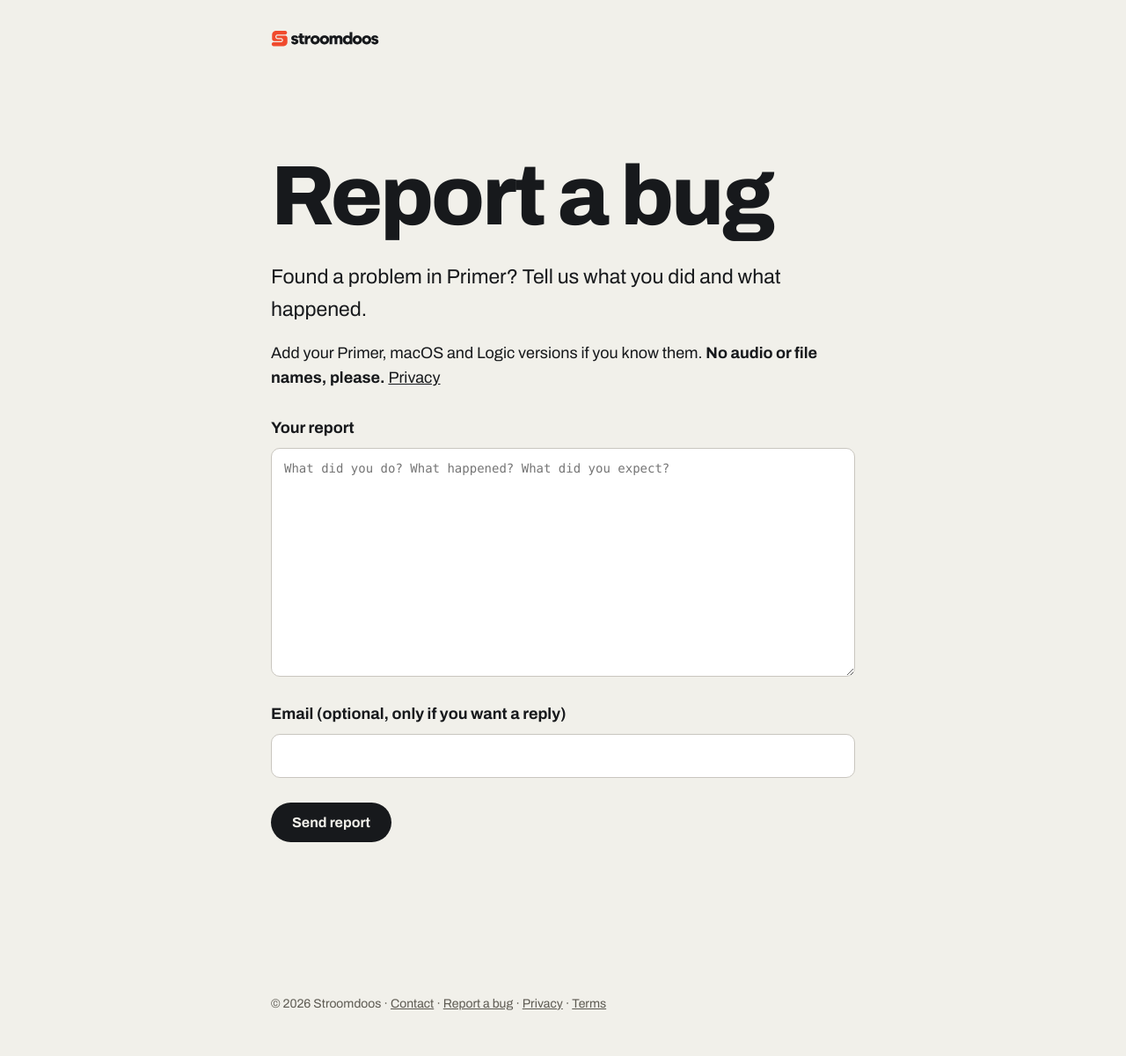
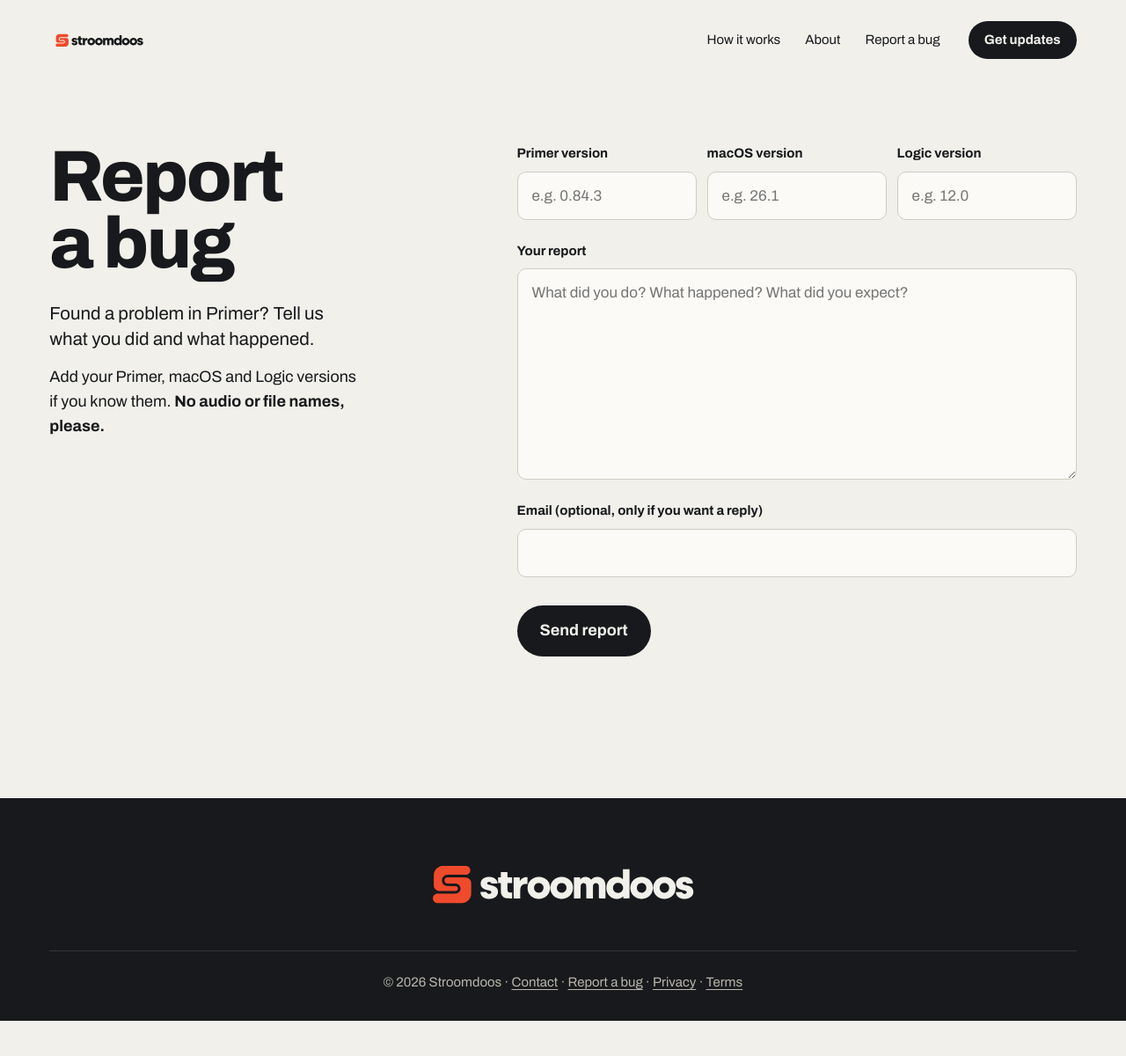
Before and after one commit to iucsola/stroomdoos, a plain HTML site: page bugreport.html in a window 1280 px wide. Shown: the whole page at 88% size. After the commit the page ends 1160 px from the top, so only its background shows below. Drawn offline with Linux system fonts and the light colour scheme.

Commit message:
Bug report: boxes for Primer, macOS and Logic version (sent at the top of the report), privacy link out; contact page redone with three large links; both pages share the home header and the dark footer; larger Stroomdoos name in the header
Co-Authored-By: Claude Opus 5.5 <noreply@anthropic.com>

```diff
--- a/bugreport.html
+++ b/bugreport.html
@@ -12,50 +12,57 @@
 <link rel="icon" type="image/svg+xml" href="/favicon.svg">
 <link rel="icon" type="image/png" sizes="32x32" href="/favicon-32.png">
 <link rel="apple-touch-icon" href="/apple-touch-icon.png">
+<link rel="preconnect" href="https://fonts.gstatic.com" crossorigin>
 <link rel="stylesheet" href="https://fonts.googleapis.com/css2?family=Archivo:wdth,wght@75..100,400..900&display=swap">
+<link rel="stylesheet" href="/site.css">
 <style>
-*{box-sizing:border-box}
-body{margin:0;background:#f1f0ea;color:#17191c;font:400 18px/1.6 Archivo,system-ui,sans-serif;-webkit-font-smoothing:antialiased}
-.wrap{max-width:760px;margin:0 auto;padding:0 clamp(20px,5vw,48px)}
-header{padding:26px 0}
-header img{display:block;height:30px;width:auto}
-h1{margin:clamp(48px,10vh,96px) 0 0;font-weight:800;font-stretch:75%;letter-spacing:-.03em;line-height:.95;font-size:clamp(48px,8vw,96px)}
-h2{margin:48px 0 0;font-weight:800;font-stretch:80%;letter-spacing:-.02em;font-size:28px;line-height:1.1}
-p{margin:16px 0 0;max-width:62ch}
-a{color:inherit}
-.lead{font-size:clamp(19px,1.8vw,23px);margin-top:28px}
-label{display:block;margin-top:28px;font-weight:700}
-input,textarea{display:block;width:100%;margin-top:8px;padding:12px 14px;border:1px solid #c9c6bf;border-radius:10px;background:#fff;font:400 16px/1.5 Archivo,system-ui,sans-serif;color:#17191c}
-textarea{min-height:260px;font-family:Menlo,Consolas,monospace;font-size:14px}
-button{margin-top:28px;padding:14px 24px;border:0;border-radius:999px;background:#17191c;color:#f1f0ea;font:700 16px Archivo,system-ui,sans-serif;cursor:pointer}
-button:disabled{opacity:.5;cursor:default}
-#status{margin-top:20px;font-weight:600;min-height:1.6em}
-.ok{color:#2e7d32}
-.err{color:#b43a32}
-footer{margin-top:96px;padding:28px 0 48px;font-size:14px;color:#5d5a52}
-/* Phones: links are at least 44 px to tap. */
-header a{display:inline-flex;align-items:center;min-height:44px}
-footer a{display:inline-block;padding:14px 6px;margin:-14px -6px}
+.bug{display:grid;grid-template-columns:minmax(0,5fr) minmax(0,7fr);gap:clamp(32px,6vw,112px);padding:clamp(48px,9vh,112px) 0 0;align-items:start}
+.bug h1{font-size:clamp(52px,6.4vw,96px)}
+.bug .lead{margin-top:28px;font-size:var(--t-lead);line-height:1.4;max-width:30ch}
+.bug .note{margin-top:16px;max-width:34ch}
+.bug form .field:first-child{margin-top:0}
+.bug .btn{margin-top:32px}
+#status{margin-top:20px;font-weight:700;min-height:1.6em}
+#status.err{color:#b43a32}
+@media (max-width:900px){.bug{grid-template-columns:1fr}}
 </style>
 </head>
 <body>
 <div class="wrap">
-<header><a href="/" aria-label="Stroomdoos home"><img src="/stroomdoos-woordmerk.svg" width="1600" height="389" alt="Stroomdoos"></a></header>
-<main>
+<header class="bar">
+  <a class="word" href="/" aria-label="Stroomdoos home"><img src="/stroomdoos-woordmerk-kop.svg" width="2172" height="724" alt="Stroomdoos"></a>
+  <nav class="links" aria-label="Main">
+    <a href="/#how">How it works</a><a href="/#about">About</a><a href="/bugreport">Report a bug</a>
+  </nav>
+  <a class="btn btn-small" href="/#updates">Get updates</a>
+</header>
+<main class="bug">
+<div>
 <h1>Report a bug</h1>
 <p class="lead">Found a problem in Primer? Tell us what you did and what happened.</p>
-<p>Add your Primer, macOS and Logic versions if you know them. <strong>No audio or file names, please.</strong> <a href="/privacy#bug-reports">Privacy</a></p>
+<p class="note">Add your Primer, macOS and Logic versions if you know them. <strong>No audio or file names, please.</strong></p>
+</div>
+<div>
 <form id="bug-form">
-<label for="report">Your report</label>
-<textarea id="report" name="report" required maxlength="51200" placeholder="What did you do? What happened? What did you expect?"></textarea>
-<label for="email">Email (optional, only if you want a reply)</label>
-<input id="email" name="email" type="email" autocomplete="email">
-<button id="send" type="submit">Send report</button>
+<div class="field-row">
+<label class="field"><span>Primer version</span><input id="v-primer" name="primer" maxlength="40" placeholder="e.g. 0.84.3" autocomplete="off"></label>
+<label class="field"><span>macOS version</span><input id="v-macos" name="macos" maxlength="40" placeholder="e.g. 26.1" autocomplete="off"></label>
+<label class="field"><span>Logic version</span><input id="v-logic" name="logic" maxlength="40" placeholder="e.g. 12.0" autocomplete="off"></label>
+</div>
+<label class="field"><span>Your report</span><textarea id="report" name="report" required maxlength="51000" placeholder="What did you do? What happened? What did you expect?"></textarea></label>
+<label class="field"><span>Email (optional, only if you want a reply)</span><input id="email" name="email" type="email" autocomplete="email"></label>
+<button class="btn" id="send" type="submit">Send report</button>
 </form>
 <p id="status" role="status"></p>
+</div>
 </main>
-<footer>© 2026 Stroomdoos · <a href="/contact">Contact</a> · <a href="/bugreport" target="_blank" rel="noopener">Report a bug</a> · <a href="/privacy">Privacy</a> · <a href="/terms">Terms</a></footer>
 </div>
+<footer class="foot foot-dark">
+  <div class="wrap">
+    <img class="foot-word" src="/stroomdoos-woordmerk-licht.svg" width="1916" height="466" alt="Stroomdoos">
+    <div class="foot-meta"><span>© 2026 Stroomdoos · <a href="/contact">Contact</a> · <a href="/bugreport">Report a bug</a> · <a href="/privacy">Privacy</a> · <a href="/terms">Terms</a></span></div>
+  </div>
+</footer>
 <script>
 const ENDPOINT = "https://primer-bugreports.empty-voice-4b54.workers.dev/report";
 const form = document.getElementById("bug-form");
@@ -63,7 +70,12 @@ const status = document.getElementById("status");
 const send = document.getElementById("send");
 form.addEventListener("submit", async (event) => {
   event.preventDefault();
-  const body = document.getElementById("report").value.trim();
+  const report = document.getElementById("report").value.trim();
+  const versions = [["Primer", "v-primer"], ["macOS", "v-macos"], ["Logic", "v-logic"]]
+    .map(([name, id]) => [name, document.getElementById(id).value.trim()])
+    .filter(([, value]) => value)
+    .map(([name, value]) => `${name}: ${value}`);
+  const body = report && (versions.length ? versions.join("\n") + "\n\n" : "") + report;
   const email = document.getElementById("email").value.trim();
   if (!body) return show("Please describe the problem first.", "err");
   send.disabled = true;
--- a/site.css
+++ b/site.css
@@ -20,7 +20,7 @@ h3{font-size:var(--t-head);font-weight:800;font-stretch:75%;letter-spacing:-.02e
 
 .bar{display:flex;align-items:center;gap:32px;padding:24px 0}
 .word{margin-right:auto}
-.word img{height:30px;width:auto}
+.word img{height:38px;width:auto}
 .links{display:flex;gap:28px;font-size:var(--t-small)}
 .links a{text-decoration:none;transition:opacity .2s}
 .links a:hover{text-decoration:underline}
@@ -73,3 +73,20 @@ h3{font-size:var(--t-head);font-weight:800;font-stretch:75%;letter-spacing:-.02e
   .foot-meta a,.foot .more a{display:inline-block;padding:14px 6px;margin:-14px -6px}
   .foot-meta span{line-height:1.2}
 }
+
+/* Dark closing footer for the other pages, the same close as the home page (19-11). */
+.foot-dark{background:var(--ink);color:var(--ground);text-align:center;padding:clamp(56px,9vh,96px) 0 32px;margin-top:clamp(96px,14vh,160px)}
+.foot-dark .foot-word{display:block;width:min(100%,300px);height:auto;margin:0 auto}
+.foot-dark .foot-meta{justify-content:center;color:#b9b6ac;margin-top:28px;padding-top:24px;border-top:1px solid rgba(241,240,234,.14)}
+.foot-dark :focus-visible{outline-color:var(--motif)}
+
+/* Form fields (bug report). */
+.field{display:block;margin-top:24px}
+.field>span{display:block;font-weight:700;font-size:var(--t-small);margin-bottom:8px}
+.field input,.field textarea{display:block;width:100%;padding:14px 16px;border:1.5px solid #cfccc3;border-radius:var(--radius);background:var(--surface);color:var(--ink);font:400 17px/1.5 Archivo,system-ui,sans-serif;transition:border-color .2s}
+.field input:hover,.field textarea:hover{border-color:#a9a59b}
+.field input:focus,.field textarea:focus{outline:none;border-color:var(--ink)}
+.field textarea{min-height:240px;resize:vertical}
+.field-row{display:grid;grid-template-columns:repeat(3,minmax(0,1fr));gap:12px}
+.field-row .field{margin-top:0}
+@media (max-width:620px){.field-row{grid-template-columns:1fr;gap:0}.field-row .field{margin-top:24px}}
```
Also changed, not shown: contact.html (+33 -18 lines).
